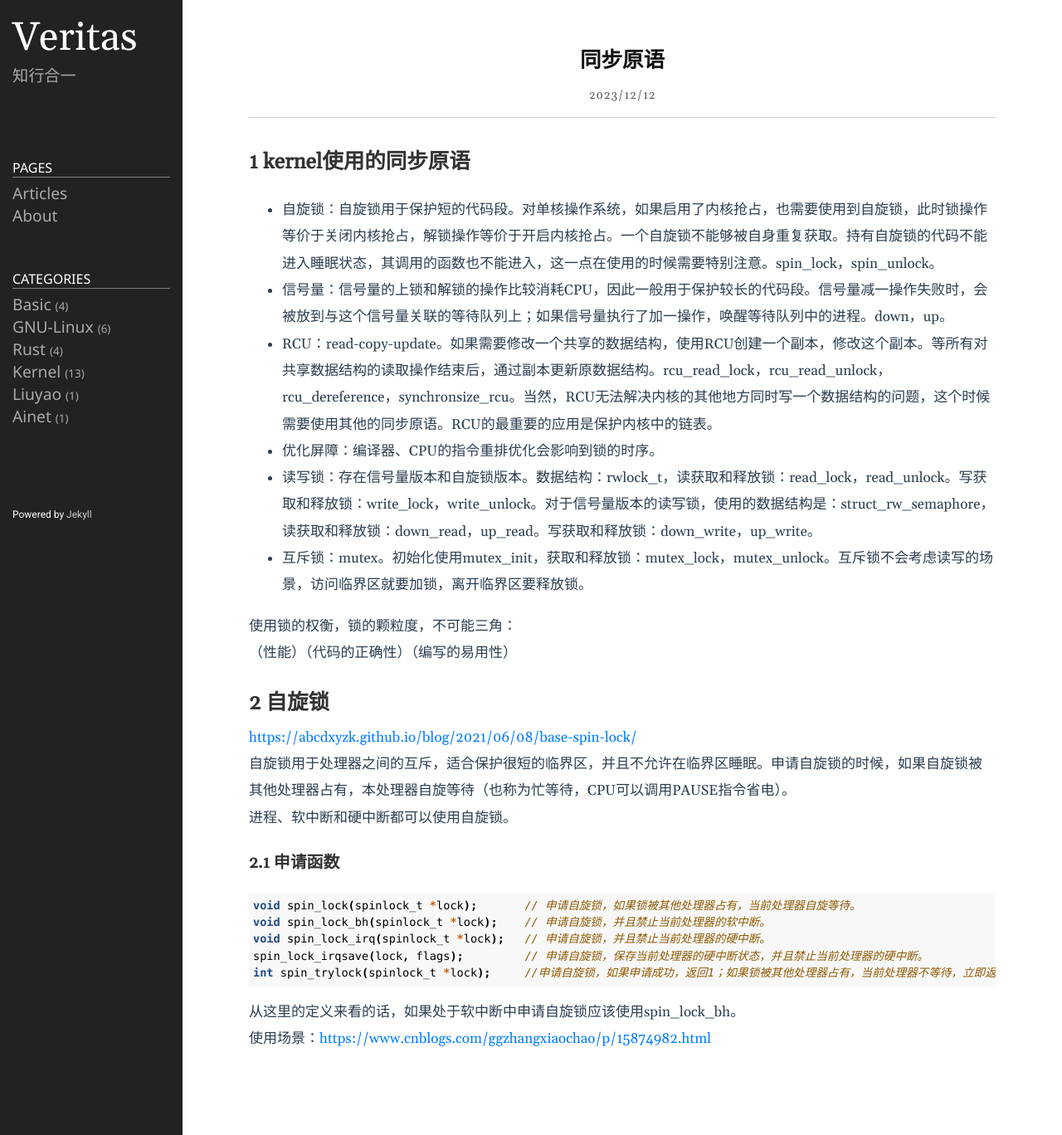
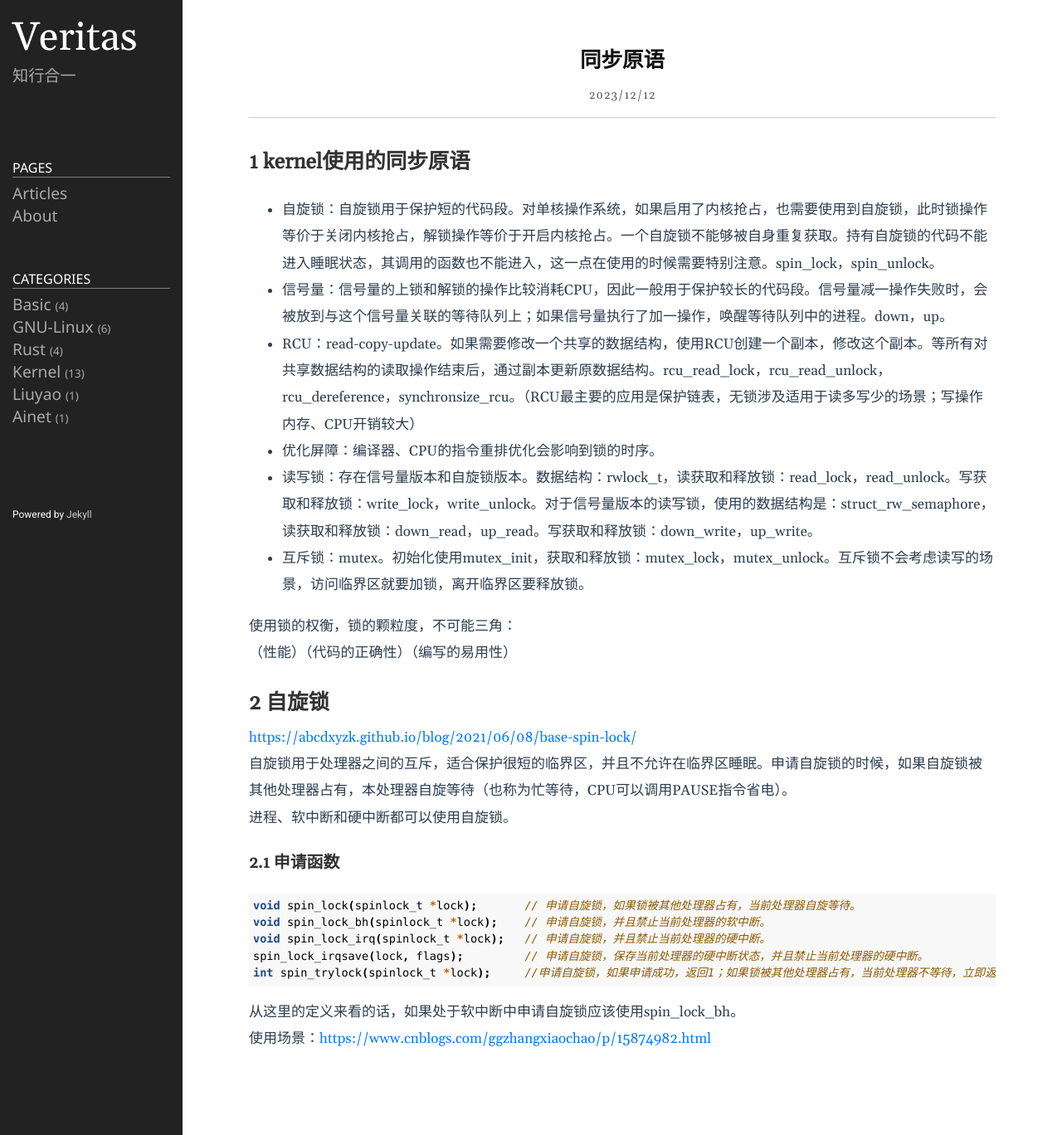
Before and after one commit to lclgo/lclgo.github.io, a Jekyll site: the page built from _posts/kernel/2023-12-12-lock.md, in a window 1280 px wide. Shown: the whole page at 83% size. Built offline with Jekyll 4.4.1, drawn with Linux system fonts in a browser that asks for light colours.

Commit message:
update rcu

```diff
--- a/_posts/kernel/2023-12-12-lock.md
+++ b/_posts/kernel/2023-12-12-lock.md
@@ -11,7 +11,7 @@ date: 2023-12-12 21:00:00 +0800
 
 * 信号量：信号量的上锁和解锁的操作比较消耗CPU，因此一般用于保护较长的代码段。信号量减一操作失败时，会被放到与这个信号量关联的等待队列上；如果信号量执行了加一操作，唤醒等待队列中的进程。down，up。
 
-* RCU：read-copy-update。如果需要修改一个共享的数据结构，使用RCU创建一个副本，修改这个副本。等所有对共享数据结构的读取操作结束后，通过副本更新原数据结构。rcu_read_lock，rcu_read_unlock，rcu_dereference，synchronsize_rcu。当然，RCU无法解决内核的其他地方同时写一个数据结构的问题，这个时候需要使用其他的同步原语。RCU的最重要的应用是保护内核中的链表。
+* RCU：read-copy-update。如果需要修改一个共享的数据结构，使用RCU创建一个副本，修改这个副本。等所有对共享数据结构的读取操作结束后，通过副本更新原数据结构。rcu_read_lock，rcu_read_unlock，rcu_dereference，synchronsize_rcu。（RCU最主要的应用是保护链表，无锁涉及适用于读多写少的场景；写操作内存、CPU开销较大）
 
 * 优化屏障：编译器、CPU的指令重排优化会影响到锁的时序。
 
```
